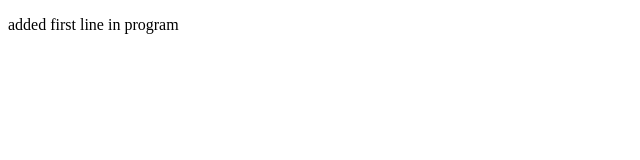
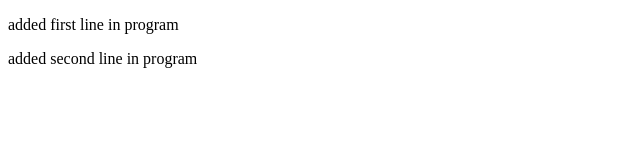
Before and after one commit to shravannayak38/index.html2, a plain HTML site: page index.html in a window 1280 px wide. Shown: the whole page, without its empty margins (0-640 px from the left). Drawn offline with Linux system fonts and the light colour scheme.

Commit message:
my second commit

```diff
--- a/index.html
+++ b/index.html
@@ -2,5 +2,6 @@
 <html>
      <body>
             <p>added first line in program</p>
+            <p>added second line in program</p>
      </body>
 </html>
```
